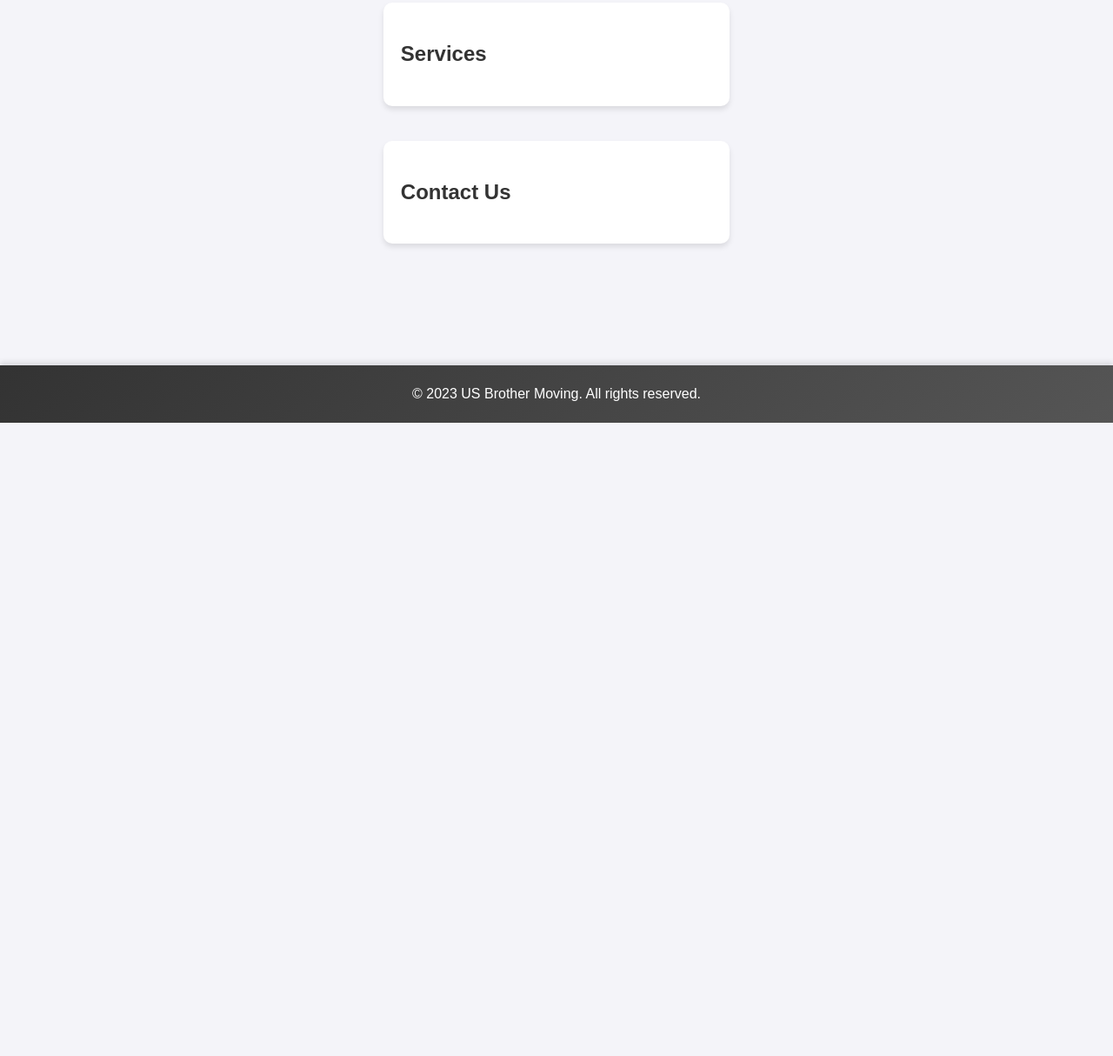
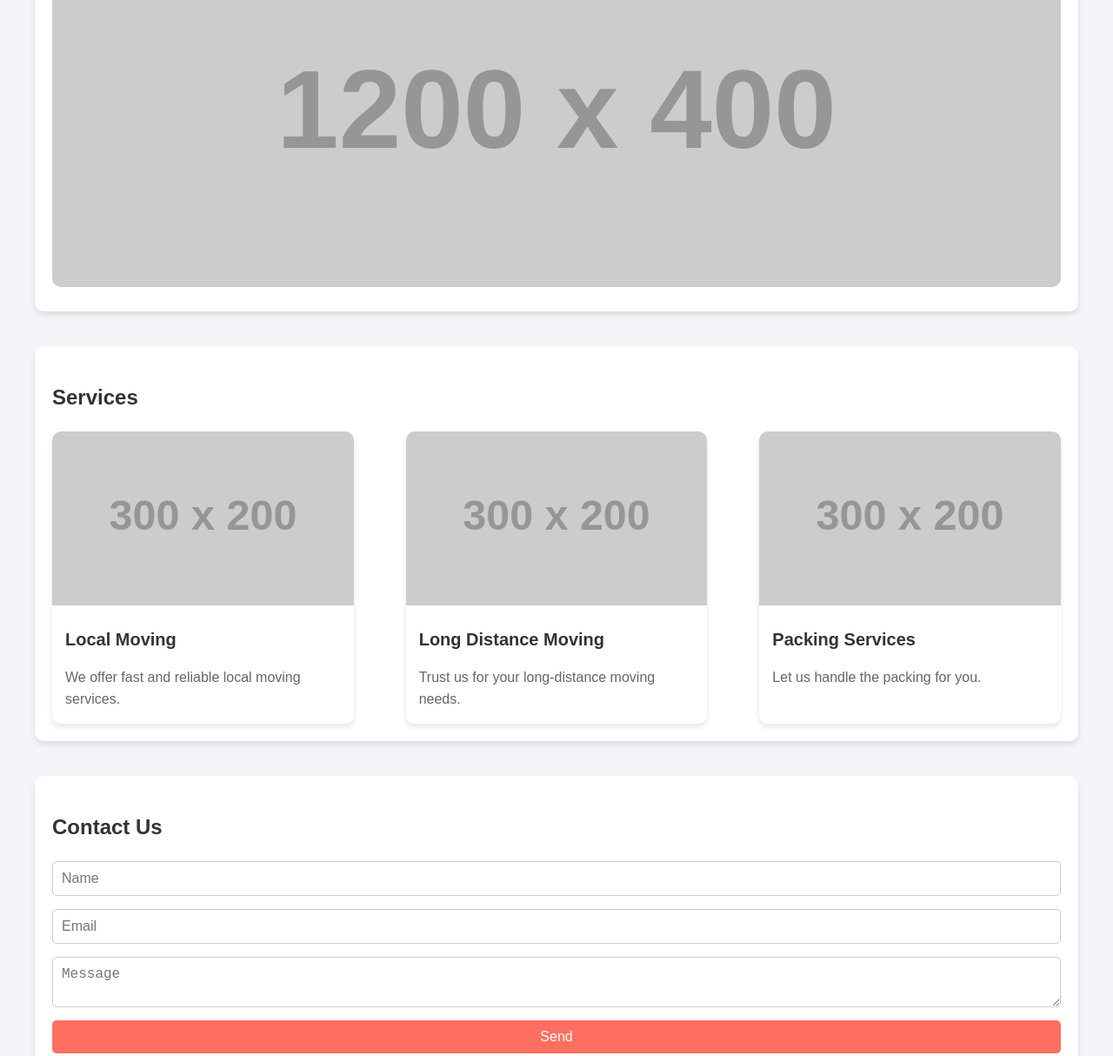
Before and after one commit to TTimLu/MovingWeb, a plain HTML site: page index.html in a window 1280 px wide. Shown: the part 343-1557 px from the top of the page at 87% size. Before the commit the page ends 829 px from the top, so only its background shows below. Drawn offline with Linux system fonts and the light colour scheme; placeholder pictures from the web are drawn by us.

Commit message:
Update index.html

```diff
--- a/index.html
+++ b/index.html
@@ -10,9 +10,9 @@
     <header>
         <nav>
             <ul>
-                <li><a href="#home" data-target="home" data-translate="home">Home</a></li>
-                <li><a href="#services" data-target="services" data-translate="services">Services</a></li>
-                <li><a href="#contact" data-target="contact" data-translate="contact">Contact</a></li>
+                <li><a href="#" data-translate="home">Home</a></li>
+                <li><a href="#" data-translate="services">Services</a></li>
+                <li><a href="#" data-translate="contact">Contact</a></li>
             </ul>
             <select id="language-selector">
                 <option value="en">English</option>
@@ -27,19 +27,37 @@
         <section id="home">
             <h1 data-translate="welcome">Welcome to US Brother Moving</h1>
             <p data-translate="description">We provide the best moving services in the area.</p>
+            <img src="https://via.placeholder.com/1200x400" alt="Moving Services" style="width:100%; border-radius:10px;">
         </section>
 
         <section id="services">
             <h2 data-translate="services">Services</h2>
             <div class="service-cards">
-                <!-- Service cards content -->
+                <div class="card">
+                    <img src="https://via.placeholder.com/300x200" alt="Local Moving">
+                    <h3>Local Moving</h3>
+                    <p>We offer fast and reliable local moving services.</p>
+                </div>
+                <div class="card">
+                    <img src="https://via.placeholder.com/300x200" alt="Long Distance Moving">
+                    <h3>Long Distance Moving</h3>
+                    <p>Trust us for your long-distance moving needs.</p>
+                </div>
+                <div class="card">
+                    <img src="https://via.placeholder.com/300x200" alt="Packing Services">
+                    <h3>Packing Services</h3>
+                    <p>Let us handle the packing for you.</p>
+                </div>
             </div>
         </section>
 
         <section id="contact">
             <h2 data-translate="contact_us">Contact Us</h2>
             <form id="contact-form">
-                <!-- Contact form content -->
+                <input type="text" id="name" placeholder="Name" required>
+                <input type="email" id="email" placeholder="Email" required>
+                <textarea id="message" placeholder="Message" required></textarea>
+                <button type="submit" data-translate="send">Send</button>
             </form>
         </section>
     </main>
```
